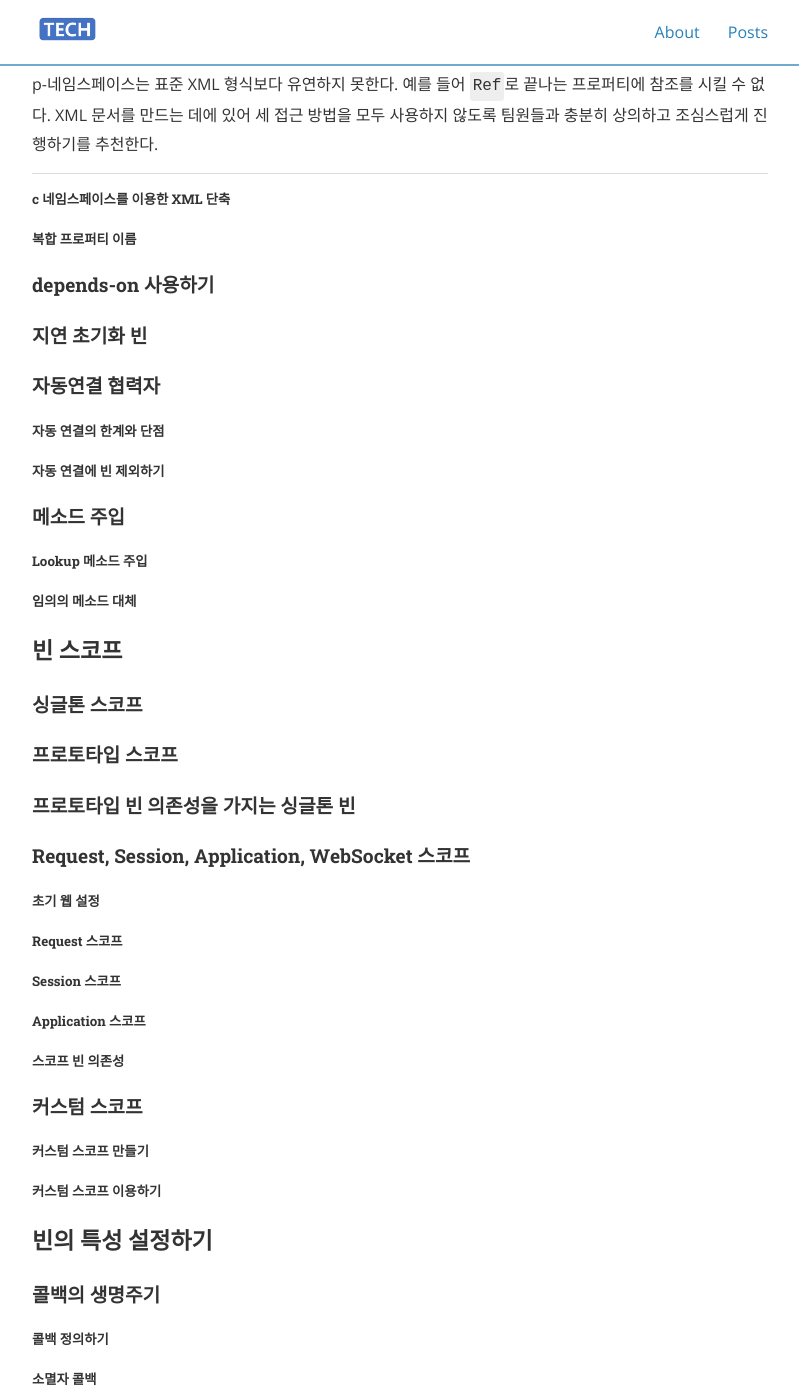
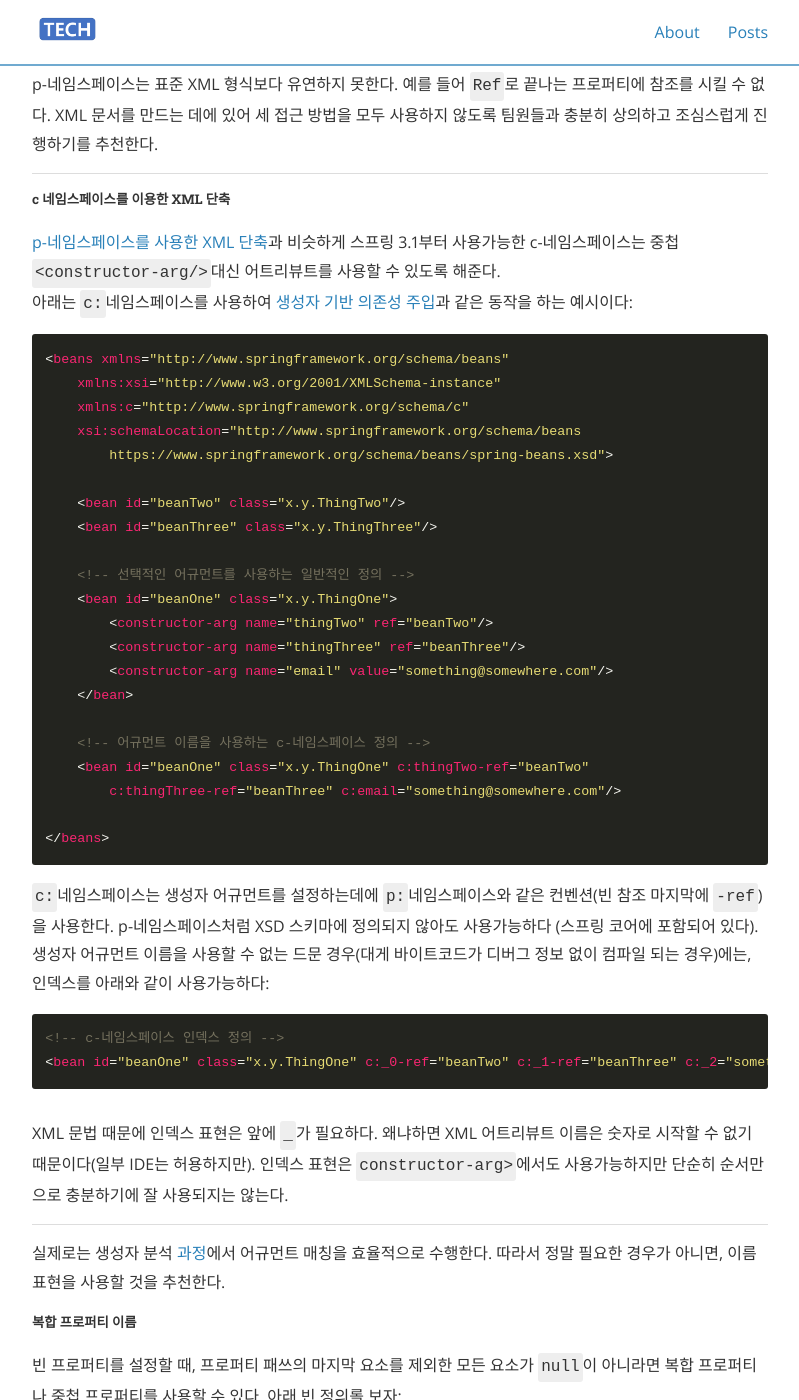
Before and after one commit to e406hsy/e406hsy.github.io, a Jekyll site: the page built from _posts/2020-05-17-Spring_Reference_Core_1_Beans.md, in a window 1280 px wide and 1400 px high, scrolled down 38577 px. Shown: the whole window, without its empty margins (240-1039 px from the left). Built offline with Jekyll 4.4.1, drawn with Linux system fonts in a browser that asks for light colours; nearby versions of some CDN libraries; comment, search, counter and statistics services are not loaded; some of the changed text lies outside the part shown.

Commit message:
add: add contents to spring reference core `

````diff
--- a/_posts/2020-05-17-Spring_Reference_Core_1_Beans.md
+++ b/_posts/2020-05-17-Spring_Reference_Core_1_Beans.md
@@ -1126,10 +1126,71 @@ p 네임스페이스를 이용하면 (중첩 `property/>`요소 대신에) `bean
 | p-네임스페이스는 표준 XML 형식보다 유연하지 못한다. 예를 들어 `Ref`로 끝나는 프로퍼티에 참조를 시킬 수 없다. XML 문서를 만드는 데에 있어 세 접근 방법을 모두 사용하지 않도록 팀원들과 충분히 상의하고 조심스럽게 진행하기를 추천한다. |
 
 <h5 id="beans-c-namespace">c 네임스페이스를 이용한 XML 단축</h5>
+
+[p-네임스페이스를 사용한 XML 단축](#beans-p-namespace)과 비슷하게 스프링 3.1부터 사용가능한 c-네임스페이스는 중첩 `<constructor-arg/>`대신 어트리뷰트를 사용할 수 있도록 해준다.
+아래는 `c:`네임스페이스를 사용하여 [생성자 기반 의존성 주입](#beans-constructor-injection)과 같은 동작을 하는 예시이다:
+```xml
+<beans xmlns="http://www.springframework.org/schema/beans"
+    xmlns:xsi="http://www.w3.org/2001/XMLSchema-instance"
+    xmlns:c="http://www.springframework.org/schema/c"
+    xsi:schemaLocation="http://www.springframework.org/schema/beans
+        https://www.springframework.org/schema/beans/spring-beans.xsd">
+
+    <bean id="beanTwo" class="x.y.ThingTwo"/>
+    <bean id="beanThree" class="x.y.ThingThree"/>
+
+    <!-- 선택적인 어규먼트를 사용하는 일반적인 정의 -->
+    <bean id="beanOne" class="x.y.ThingOne">
+        <constructor-arg name="thingTwo" ref="beanTwo"/>
+        <constructor-arg name="thingThree" ref="beanThree"/>
+        <constructor-arg name="email" value="something@somewhere.com"/>
+    </bean>
+
+    <!-- 어규먼트 이름을 사용하는 c-네임스페이스 정의 -->
+    <bean id="beanOne" class="x.y.ThingOne" c:thingTwo-ref="beanTwo"
+        c:thingThree-ref="beanThree" c:email="something@somewhere.com"/>
+
+</beans>
+```
+`c:`네임스페이스는 생성자 어규먼트를 설정하는데에 `p:`네임스페이스와 같은 컨벤션(빈 참조 마지막에 `-ref`)을 사용한다. p-네임스페이스처럼 XSD 스키마에 정의되지 않아도 사용가능하다 (스프링 코어에 포함되어 있다).
+생성자 어규먼트 이름을 사용할 수 없는 드문 경우(대게 바이트코드가 디버그 정보 없이 컴파일 되는 경우)에는, 인덱스를 아래와 같이 사용가능하다:
+```xml
+<!-- c-네임스페이스 인덱스 정의 -->
+<bean id="beanOne" class="x.y.ThingOne" c:_0-ref="beanTwo" c:_1-ref="beanThree" c:_2="something@somewhere.com"/>
+```
+
+| XML 문법 때문에 인덱스 표현은 앞에 `_`가 필요하다. 왜냐하면 XML 어트리뷰트 이름은 숫자로 시작할 수 없기 때문이다(일부 IDE는 허용하지만). 인덱스 표현은 `constructor-arg>`에서도 사용가능하지만 단순히 순서만으로 충분하기에 잘 사용되지는 않는다. |
+
+실제로는 생성자 분석 [과정](#beans-factory-ctor-arguments-resolution)에서 어규먼트 매칭을 효율적으로 수행한다. 따라서 정말 필요한 경우가 아니면, 이름 표현을 사용할 것을 추천한다.
+
 <h5 id="beans-compound-property-names">복합 프로퍼티 이름</h5>
 
+빈 프로퍼티를 설정할 때, 프로퍼티 패쓰의 마지막 요소를 제외한 모든 요소가 `null`이 아니라면 복합 프로퍼티나 중첩 프로퍼티를 사용할 수 있다. 아래 빈 정의롤 보자:
+```xml
+<bean id="something" class="things.ThingOne">
+    <property name="fred.bob.sammy" value="123" />
+</bean>
+```
+`something`빈은 `fred`프로퍼티를 가진다. `fred`프로퍼티는 `bob`프로퍼티를 가진다. `bob`프로퍼티는 `sammy`프로퍼티를 가진다. `sammy`프로퍼티의 값은 123으로 설정된다. 이것이 동작하기 위해서는 빈이 생성된 뒤, `fred`프로퍼티와 `bob`프로퍼티가 `null`이면 안된다. 그렇지 않다면 `NullPointerException`이 발생한다.
 
 <h4 id="beans-factory-dependson">depends-on 사용하기</h4>
+
+빈이 다른 빈에 의존한다는 것은, 대부분 다른 빈이 나머지 빈의 프로퍼티로 설정된 다는 것을 의미한다. 일반적으로 XML 기반 설정 메타데이터의 [`<ref/>` 요소](#beans-ref-element)로 설정된다. 하지만 종종 빈과 빈 간의 의존성을 간접적이다. 예를 들면, 데이터 베이스 드라이버 등록과 같은 정적 초기화가 실행되어야 하는 경우이다. `depends-on`어트리뷰트는 명시적으로 다른 빈이 먼저 생성되도록 강제한다. 아래의 예시는 `depends-on`어트리뷰트를 사용하는 예시이다:
+```xml
+<bean id="beanOne" class="ExampleBean" depends-on="manager"/>
+<bean id="manager" class="ManagerBean" />
+```
+여러 빈들 사이의 의존성을 표시하기 위하여 빈 리스트를 `depends-on` 어트리뷰트의 값으로 제공할 수 있다(반점, 공백, 세미 콜론은 적합한 구분자이다):
+```xml
+<bean id="beanOne" class="ExampleBean" depends-on="manager,accountDao">
+    <property name="manager" ref="manager" />
+</bean>
+
+<bean id="manager" class="ManagerBean" />
+<bean id="accountDao" class="x.y.jdbc.JdbcAccountDao" />
+```
+| `depends-on`어트리뷰트는 초기화 시 의존성을 표현할 수 있다. [싱글톤](#beans-factory-scopes-singleton)빈의 경우, 파괴 시 의존성 또한 표현 가능하다. `depends-on`으로 다른 빈에 의존하고 있는 빈이 먼저 파괴된다. 따라서 `depends-on`은 파괴 순서도 정할 수 있다. |
+
 <h4 id="beans-factory-lazy-init">지연 초기화 빈</h4>
 <h4 id="beans-factory-autowire">자동연결 협력자</h4>
 
````
Also changed, not shown: other parts of _posts/2020-05-17-Spring_Reference_Core_1_Beans.md (+1 -1 lines).
